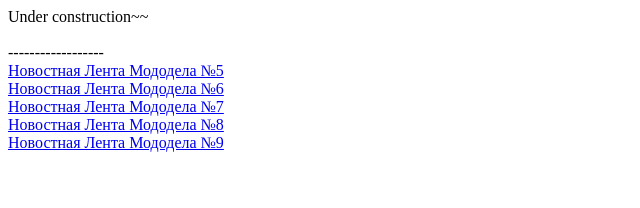
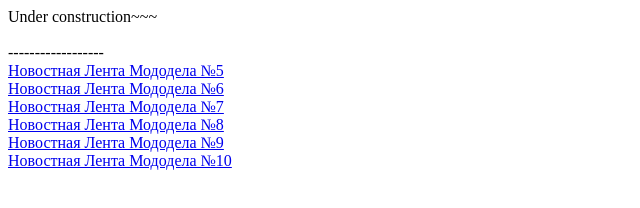
Before and after one commit to yakui-lover/yakui-lover.github.io, a plain HTML site: page index.html in a window 1280 px wide. Shown: the whole page, without its empty margins (0-640 px from the left). Drawn offline with Linux system fonts and the light colour scheme.

Commit message:
10th issue up!

```diff
--- a/index.html
+++ b/index.html
@@ -4,7 +4,7 @@
 <title>Under construction~</title>
 <meta charset="UTF-8">
 <body>
-Under construction~~
+Under construction~~~
 <br/><br/>
 ------------------
 <br/>
@@ -13,5 +13,6 @@ Under construction~~
 <a href="NLM7.pdf">Новостная Лента Мододела №7</a><br/>
 <a href="NLM8.pdf">Новостная Лента Мододела №8</a><br/>
 <a href="NLM9.pdf">Новостная Лента Мододела №9</a><br/>
+<a href="NLM10.pdf">Новостная Лента Мододела №10</a><br/>
 </body>
 </html>
```
Also changed, not shown: 1 other file.
